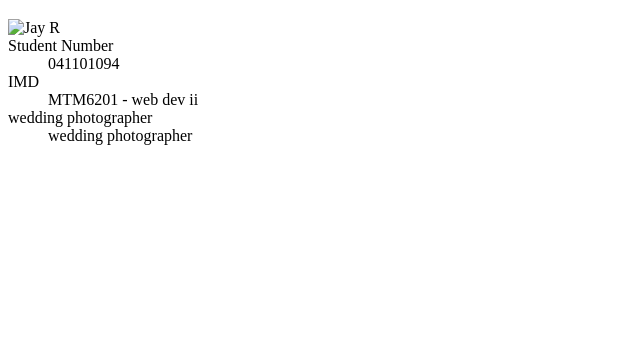
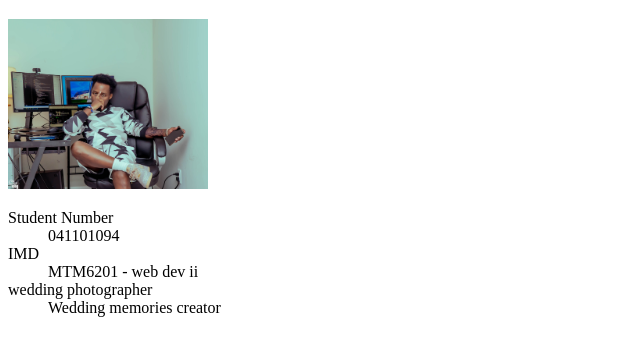
Before and after one commit to Cinecity/MTM6201-week1, a plain HTML site: page index.html in a window 1280 px wide. Shown: the part 61-416 px from the top of the page, without its empty margins (0-640 px from the left). Drawn offline with Linux system fonts and the light colour scheme.

Commit message:
added image

```diff
--- a/index.html
+++ b/index.html
@@ -8,15 +8,15 @@
 </head>
 <body>
     <h1>Jay R</h1>
-    <img src=""
-    alt="Jay R"
+    <img src="images/jay R.jpeg" width="200"
+    alt="Jay R">
     <dl>
         <dt>Student Number</dt>
         <dd>041101094</dd>
         <dt>IMD</dt>
         <dd>MTM6201 - web dev ii</dd>
         <dt>wedding photographer</dt>
-        <dd>wedding photographer</dd>
+        <dd>Wedding memories creator</dd>
     </dl>
 </body>
 </html>
```
Also changed, not shown: images/jay R.jpeg (added).
